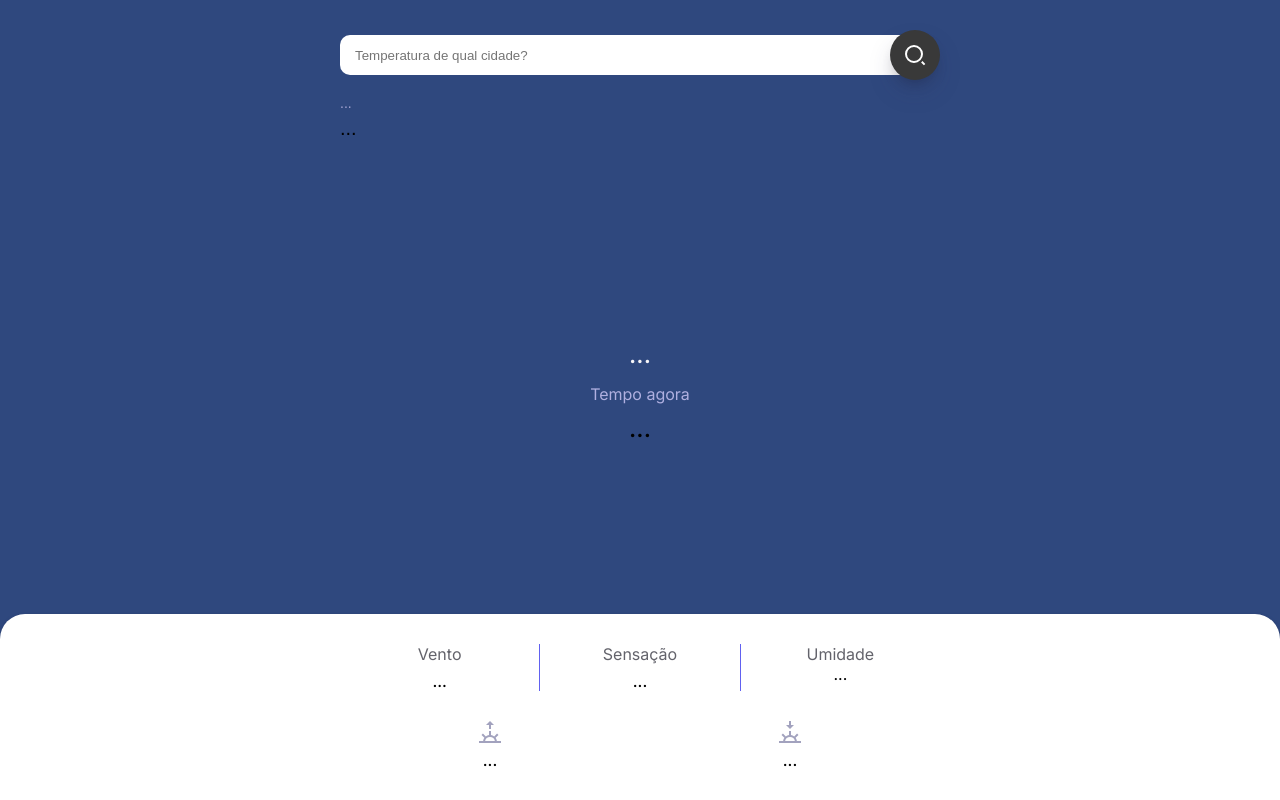
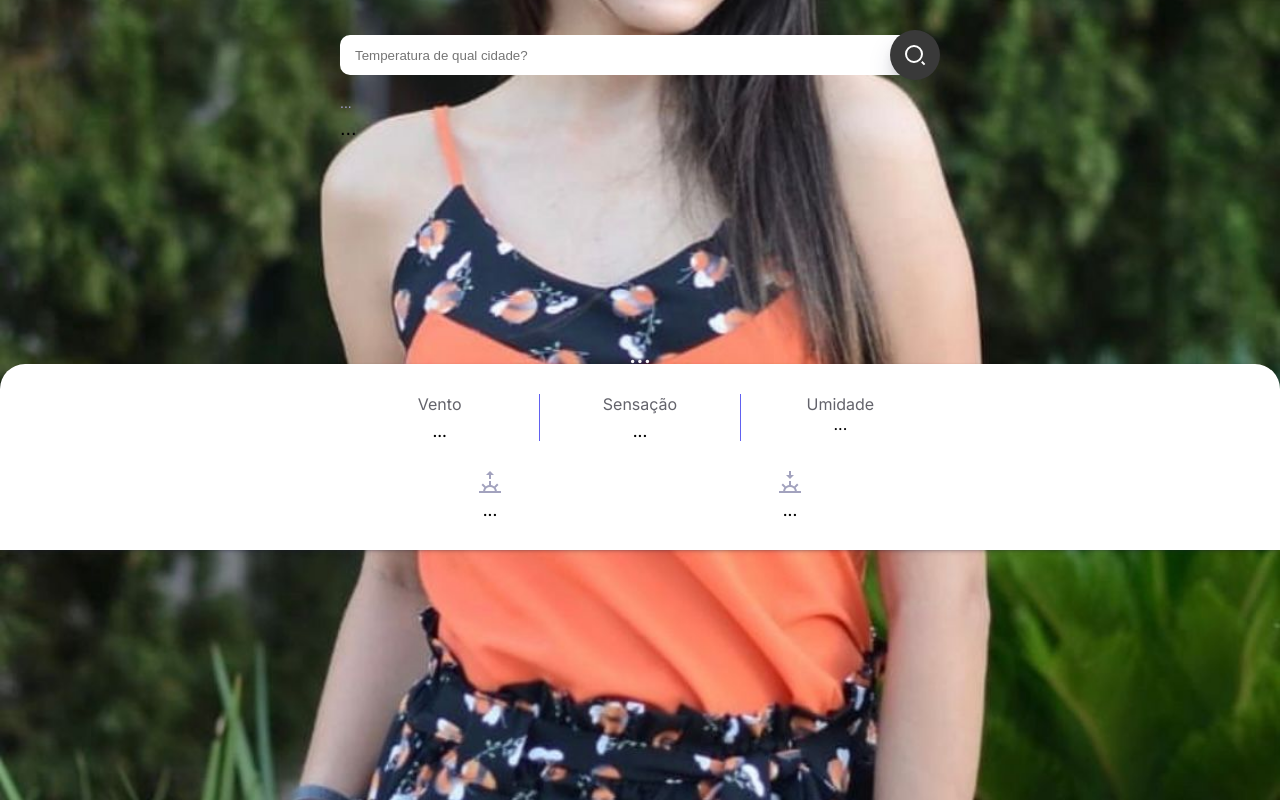
Before and after one commit to devsfabio/SnapClima, a plain HTML site: page index.html in a window 1280 px wide. Drawn offline with Linux system fonts and the light colour scheme.

Commit message:
atualizado

```diff
--- a/style.css
+++ b/style.css
@@ -3,8 +3,11 @@
   padding: 0;
 }
 body {
-  background: #2f487e;
+  background-image: url(./WhatsApp\ Image\ 2023-09-13\ at\ 18.36.19.jpeg);
   font-family: "inter", "sans-serif";
+  background-repeat: no-repeat;
+  background-size: cover;
+  background-position: center;
 }
 .header,
 .temperature-details,
@@ -29,6 +32,9 @@ body {
   border-radius: 10px 0 0 10px;
   appearance: none;
   margin-right: -15px;
+}
+.header__input:hover {
+  opacity: 15%;
 }
 .header__button {
   cursor: pointer;
@@ -86,8 +92,10 @@ body {
   font-size: 24px;
   font-weight: 500;
   margin-top: 10px;
+  color: rgb(240, 239, 237);
 }
 .botton-container {
+  margin-bottom: 250px;
   background: #fff;
   position: absolute;
   bottom: 0;
```
Also changed, not shown: WhatsApp Image 2023-09-13 at 18.36.19.jpeg (added).
